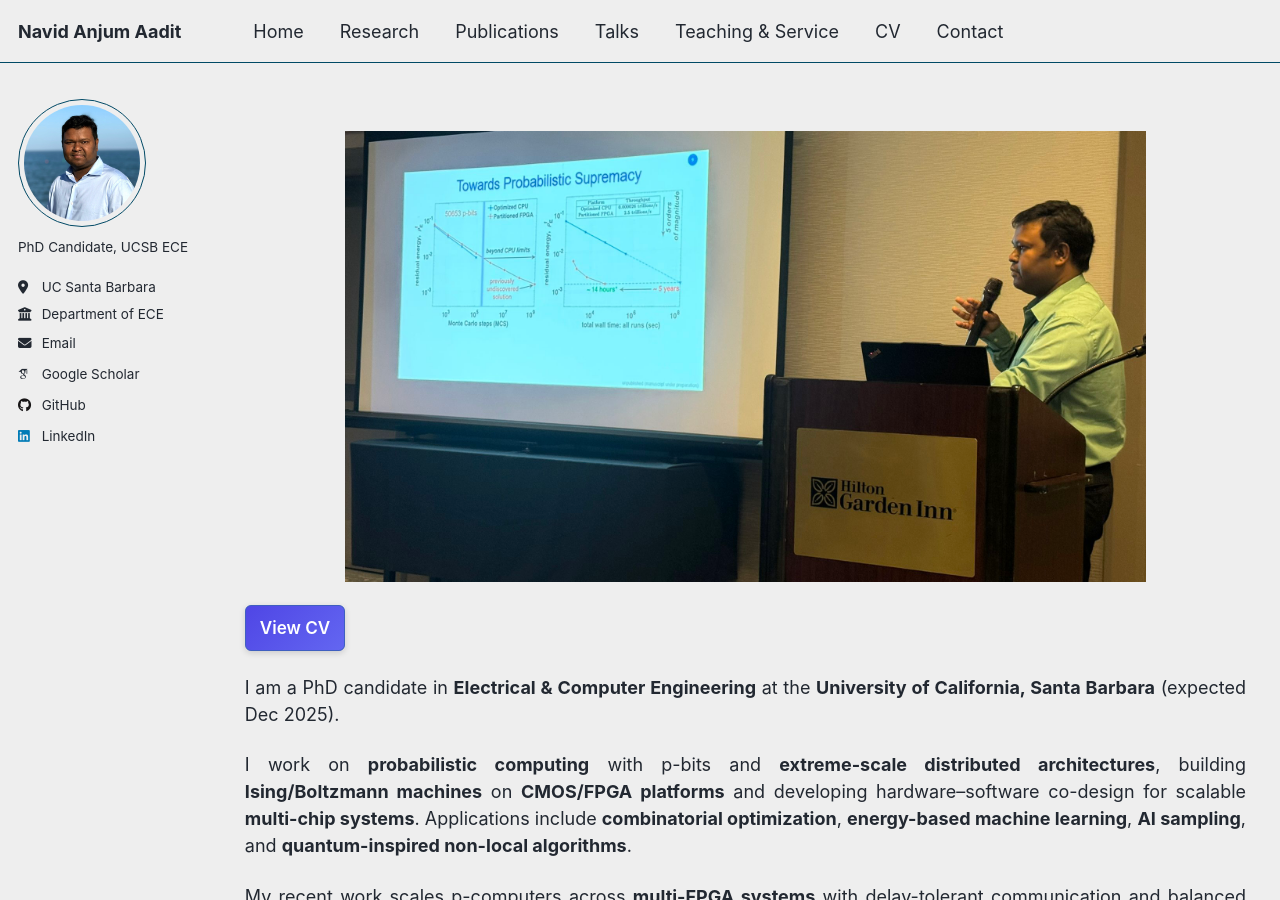
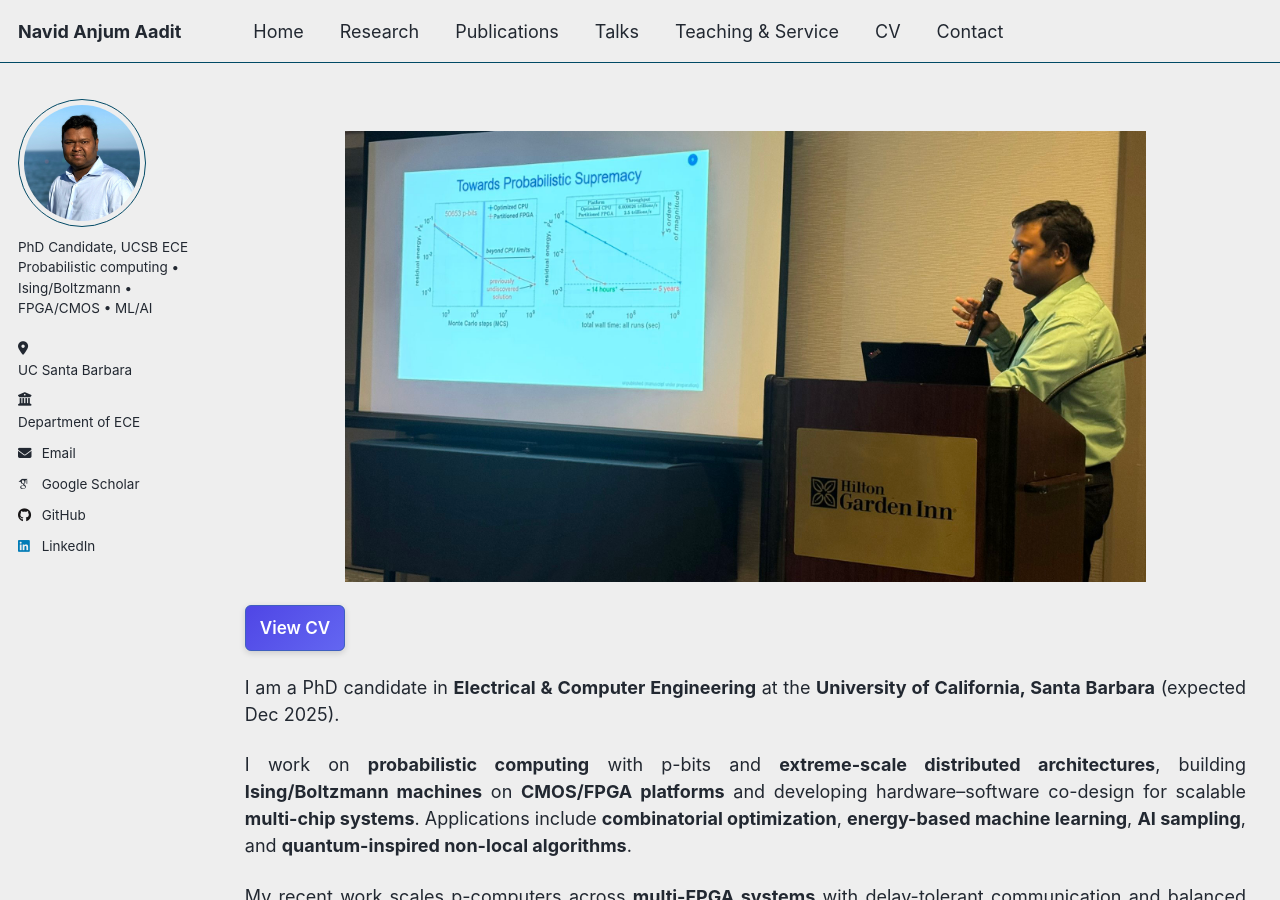
Before and after one commit to navidaadit/navidaadit.github.io, a Jekyll site: the page built from _pages/about.md, in a window 1280 px wide and 900 px high. Built offline with Jekyll 4.4.1, drawn with Linux system fonts in a browser that asks for light colours; some web fonts are replaced.

Commit message:
Update _config.yml

```diff
--- a/_config.yml
+++ b/_config.yml
@@ -19,9 +19,13 @@ masthead_title: ""   # leave empty to suppress navbar title text
 author:
   name: ""                      # hide name under the headshot
   avatar: "headshot.jpeg"
-  bio: "PhD Candidate, UCSB ECE"
-  location: "UC Santa Barbara"
-  employer: "Department of ECE"
+  # Two-line bio: first line fixed text, second line concise topics
+  bio: >-
+    <span class="bio-line-1">PhD Candidate, UCSB ECE</span><br>
+    <span class="bio-line-2">Probabilistic computing • Ising/Boltzmann • FPGA/CMOS • ML/AI</span>
+  # Clickable location and employer (no target=_blank)
+  location: '<a href="https://www.ucsb.edu/">UC Santa Barbara</a>'
+  employer: '<a href="https://www.ece.ucsb.edu/">Department of ECE</a>'
   email: "maadit@ucsb.edu"
   googlescholar: "https://scholar.google.com/citations?user=KXA0nl4AAAAJ&hl=en"
   github: "OPUSLab"
```
